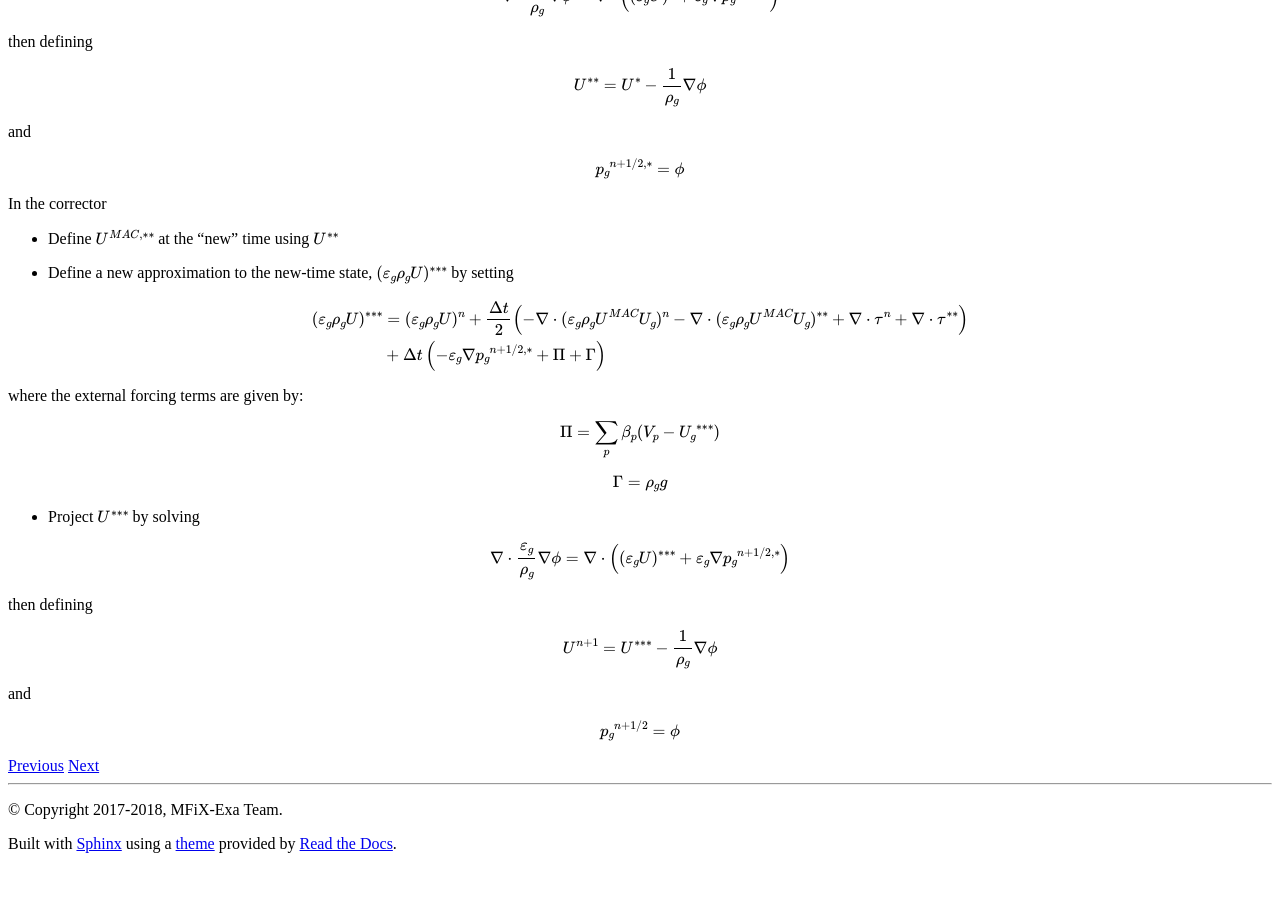
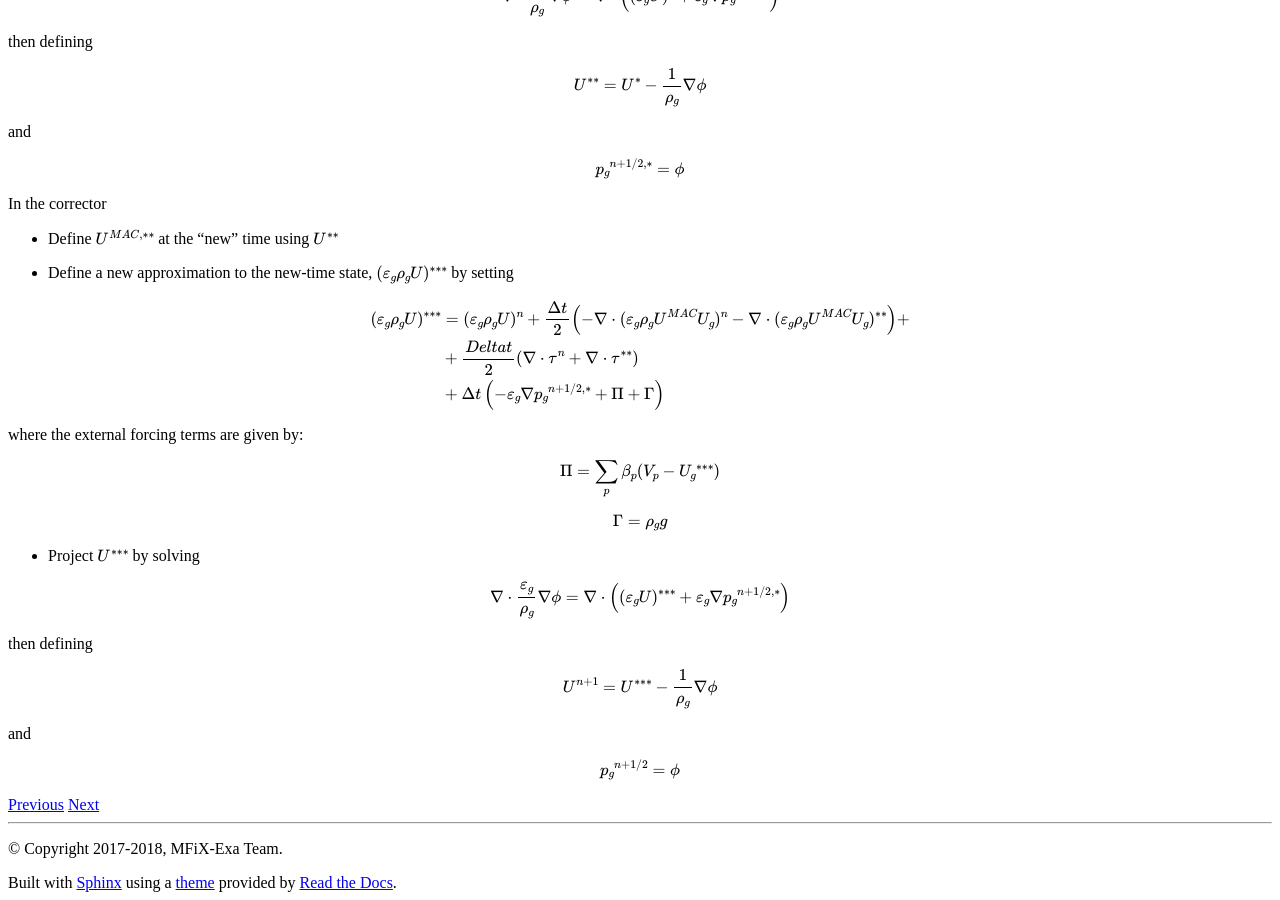
Before and after one commit to mwm126/MFIX-Exa, a Sphinx documentation site: the page built from docs/source/FluidTimeDiscretization.rst, in a window 1280 px wide and 900 px high, scrolled down 816 px. Built offline with Sphinx 7.4.7 and the Read the Docs theme 2.0.0, drawn with Linux system fonts in a browser that asks for light colours; before the commit the page ends 1677 px from its top, so only the background shows below that.

Commit message:
Equation was still running over

```diff
--- a/docs/source/FluidTimeDiscretization.rst
+++ b/docs/source/FluidTimeDiscretization.rst
@@ -38,7 +38,7 @@ In the corrector
 
 -  Define a new approximation to the new-time state, :math:`(\varepsilon_g \rho_g U)^{\ast \ast \ast}` by setting
 
-.. math:: (\varepsilon_g \rho_g U)^{\ast \ast \ast} &= (\varepsilon_g \rho_g U)^n + \frac{\Delta t}{2} \left( - \nabla \cdot (\varepsilon_g \rho_g U^{MAC} U_g)^n - \nabla \cdot (\varepsilon_g \rho_g U^{MAC} U_g)^{\ast \ast} + \nabla \cdot \tau^n + \nabla \cdot \tau^{\ast \ast} \right) \\ &+ \Delta t \left( - \varepsilon_g \nabla {p_g}^{n+1/2,\ast} + \Pi + \Gamma \right)
+.. math:: (\varepsilon_g \rho_g U)^{\ast \ast \ast} &= (\varepsilon_g \rho_g U)^n + \frac{\Delta t}{2} \left( - \nabla \cdot (\varepsilon_g \rho_g U^{MAC} U_g)^n - \nabla \cdot (\varepsilon_g \rho_g U^{MAC} U_g)^{\ast \ast}\right) + \\ &+ \frac{Delta t}{2} \left( \nabla \cdot \tau^n + \nabla \cdot \tau^{\ast \ast} \right) \\ &+ \Delta t \left( - \varepsilon_g \nabla {p_g}^{n+1/2,\ast} + \Pi + \Gamma \right)
 
 where the external forcing terms are given by:
 
```
